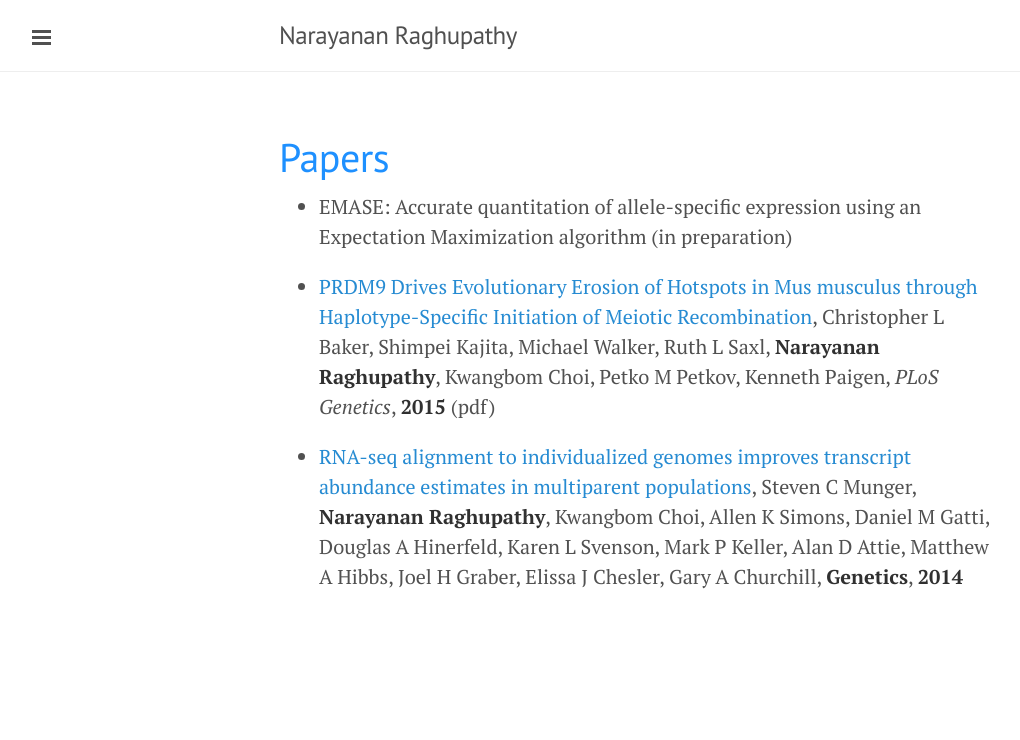
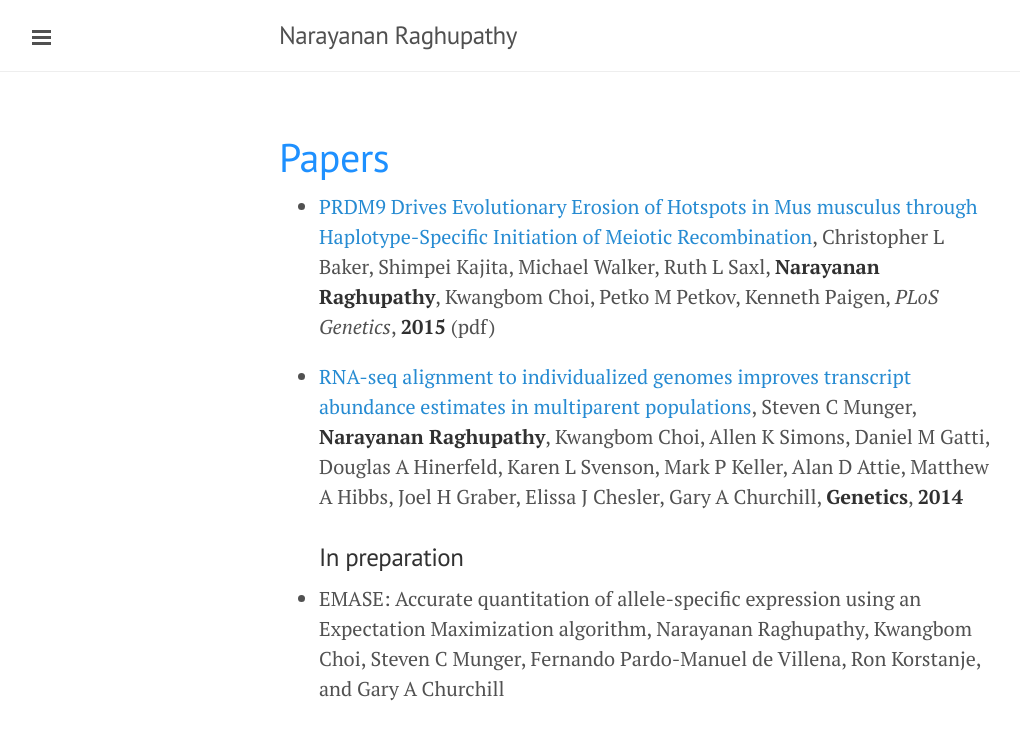
Before and after one commit to narayananr/narayananr.github.io, a Jekyll site: the page built from papers.md, in a window 1280 px wide. Shown: the top 740 px of the page, without its empty margins (1-1021 px from the left). Built offline with Jekyll 4.4.1, drawn with Linux system fonts in a browser that asks for light colours; Markdown is read by kramdown in place of the engine named in the settings.

Commit message:
changed papers

```diff
--- a/papers.md
+++ b/papers.md
@@ -2,8 +2,9 @@
 layout: page
 title: <font color="DodgerBlue">Papers</font>
 ---
-* EMASE: Accurate quantitation of allele-specific expression using an Expectation Maximization algorithm (in preparation)
 
 * [PRDM9 Drives Evolutionary Erosion of Hotspots in Mus musculus through Haplotype-Specific Initiation of Meiotic Recombination](http://journals.plos.org/plosgenetics/article?id=10.1371/journal.pgen.1004916#pgen-1004916-g007), Christopher L Baker, Shimpei Kajita, Michael Walker, Ruth L Saxl, **Narayanan Raghupathy**, Kwangbom Choi, Petko M Petkov, Kenneth Paigen, *PLoS Genetics*, **2015** (pdf)
 
 * [RNA-seq alignment to individualized genomes improves transcript abundance estimates in multiparent populations](http://www.genetics.org/content/198/1/59.short), Steven C Munger, **Narayanan Raghupathy**, Kwangbom Choi, Allen K Simons, Daniel M Gatti, Douglas A Hinerfeld, Karen L Svenson, Mark P Keller, Alan D Attie, Matthew A Hibbs, Joel H Graber, Elissa J Chesler, Gary A Churchill,  **Genetics**, **2014**
+### In preparation
+* EMASE: Accurate quantitation of allele-specific expression using an Expectation Maximization algorithm, Narayanan Raghupathy, Kwangbom Choi, Steven C Munger, Fernando Pardo-Manuel de Villena, Ron Korstanje, and Gary A Churchill
```
